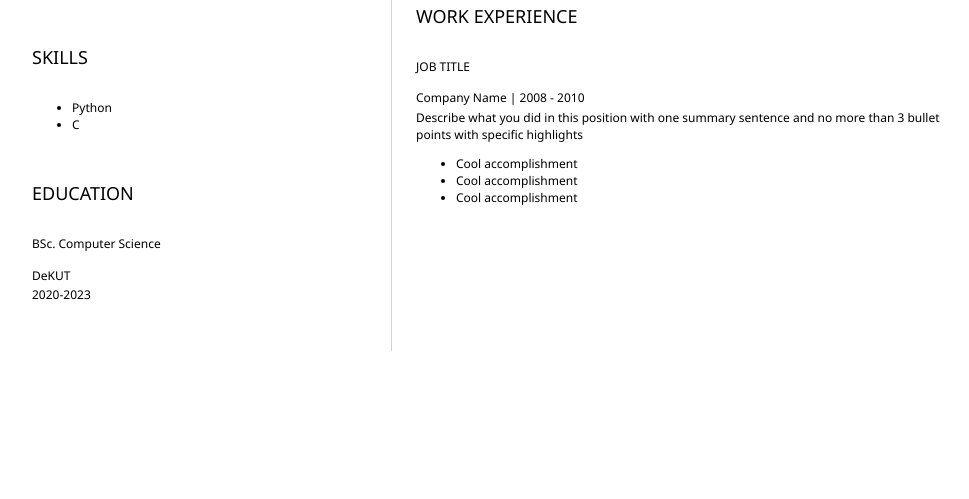
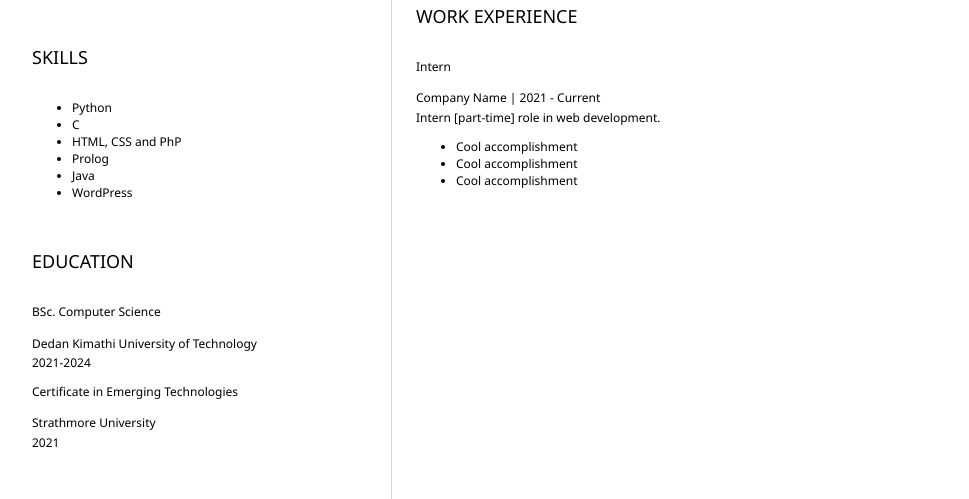
Before and after one commit to tonnygitonga/my_resume, a plain HTML site: page index.html in a window 1280 px wide. Shown: the part 312-811 px from the top of the page, without its empty margins (152-1121 px from the left). Drawn offline with Linux system fonts and the light colour scheme.

Commit message:
index.html

```diff
--- a/index.html
+++ b/index.html
@@ -38,6 +38,13 @@
 					<ul>
 						<li>Python</li>
 						<li>C</li>
+						<li>HTML, CSS and PhP</li>
+						<li>Prolog</li>
+						<li>Java</li>
+						<li>WordPress</li>
+
+
+
 					</ul>
 
 				</section>
@@ -46,10 +53,18 @@
 					<!-- your education -->
                     <h3>BSc. Computer Science</h3>
                         <p>
-                            DeKUT
+                            Dedan Kimathi University of Technology
                         </p>
                         <p>
-                            2020-2023
+                            2021-2024
+                        </p>
+
+						<h3>Certificate in Emerging Technologies</h3>
+                        <p>
+                            Strathmore University
+                        </p>
+                        <p>
+                            2021
                         </p>
 				</section>
 			</article>
@@ -62,12 +77,12 @@
 				<section>
 					<h2>WORK EXPERIENCE</h2>
 					<!-- your work experience -->
-                            <h3>JOB TITLE</h3>
+                            <h3>Intern</h3>
                             <p>
-                                Company Name | 2008 - 2010
+                                Company Name | 2021 - Current
                             </p>
                             <p>
-                                Describe what you did in this position with one summary sentence and no more than 3 bullet points with specific highlights
+                                Intern [part-time] role in web development.
                             </p>
                             <ul>
                                 <li>Cool accomplishment</li>
```
